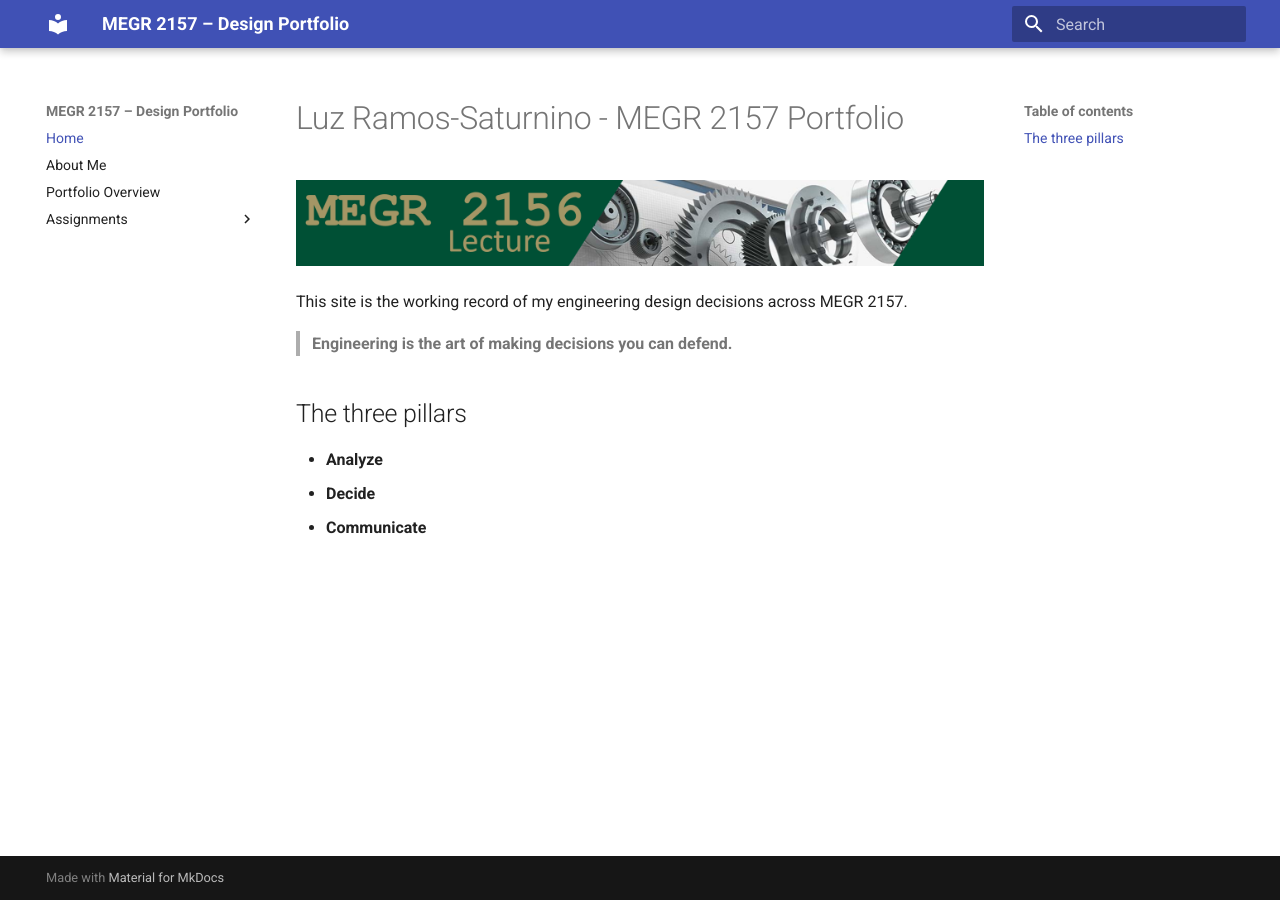
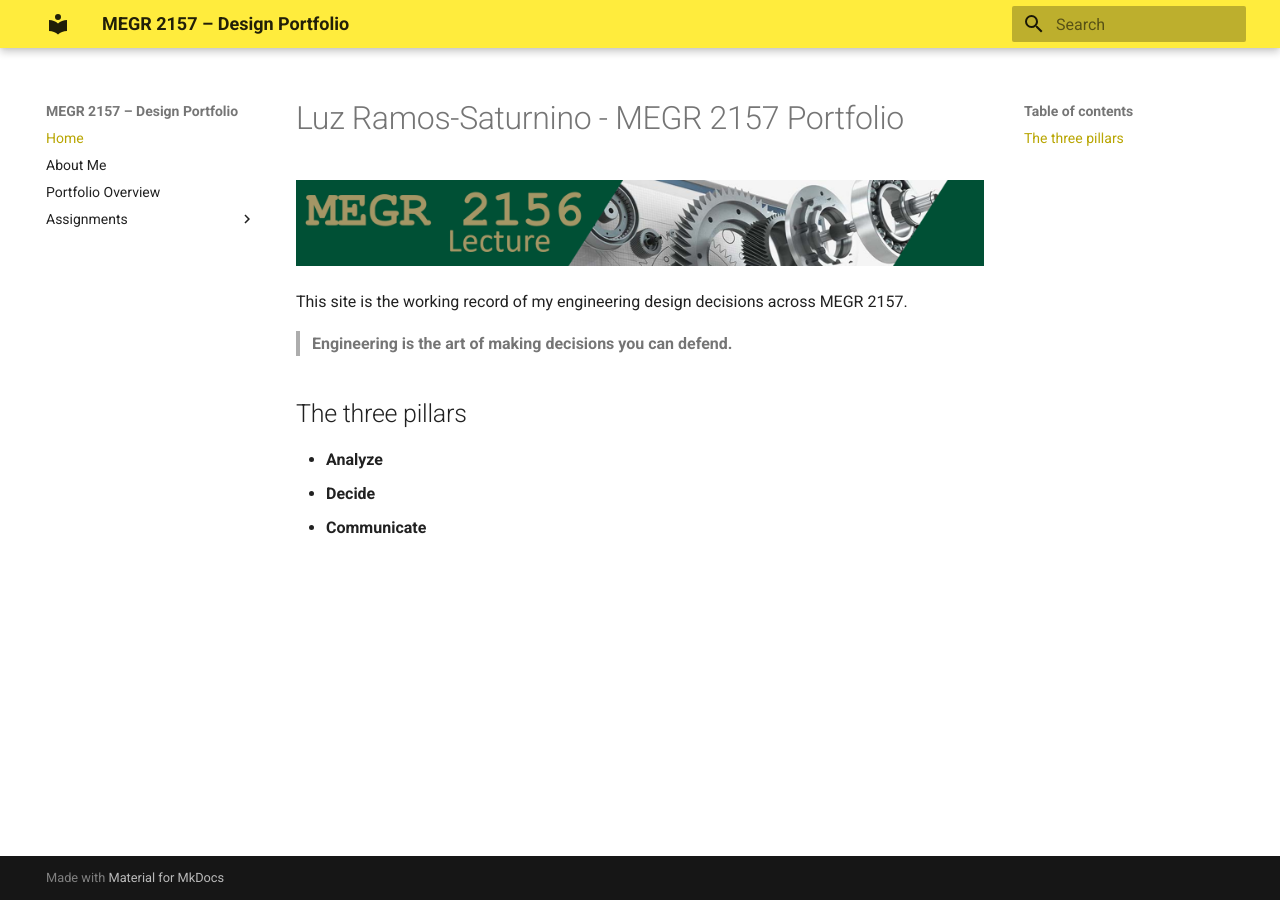
Before and after one commit to lramossa/megr2157-portfolio, an MkDocs documentation site: the page built from docs/index.md, in a window 1280 px wide. Built offline with MkDocs 1.6.1 and Material for MkDocs 9.7.7, drawn with Linux system fonts in a browser that asks for light colours.

Commit message:
Change primary color from gold to yellow

```diff
--- a/mkdocs.yml
+++ b/mkdocs.yml
@@ -4,7 +4,7 @@ site_description: Design portfolio documentation, built with the Analyze / Decid
 theme:
   name: material
   palette:
-    primary: gold
+    primary: yellow
   features:
     - navigation.instant
     - navigation.tracking
```
